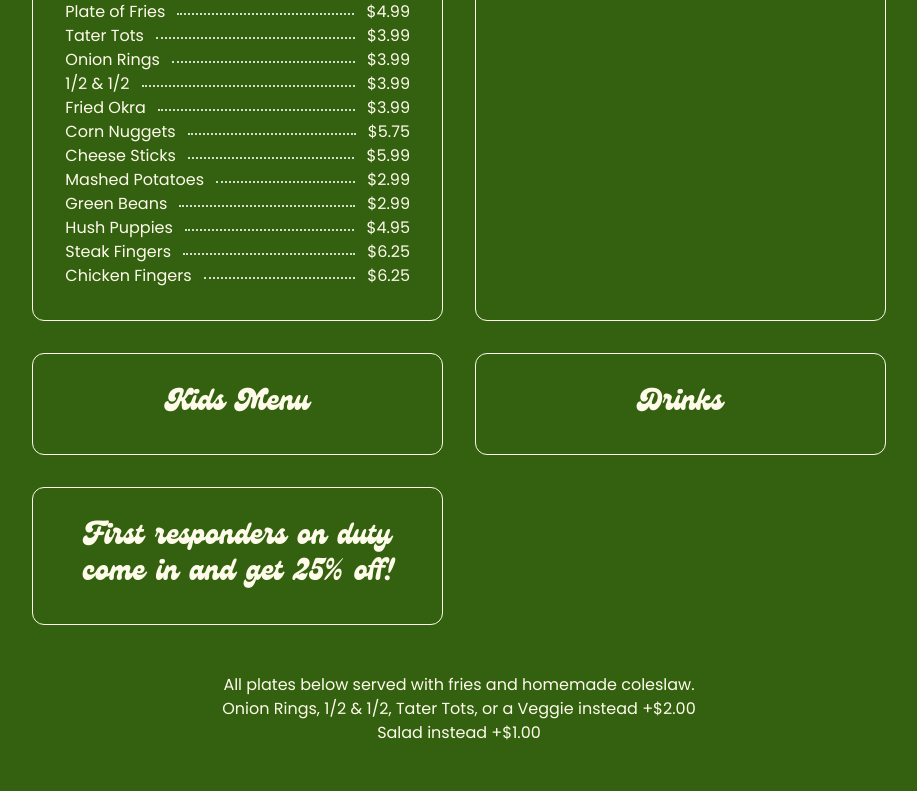
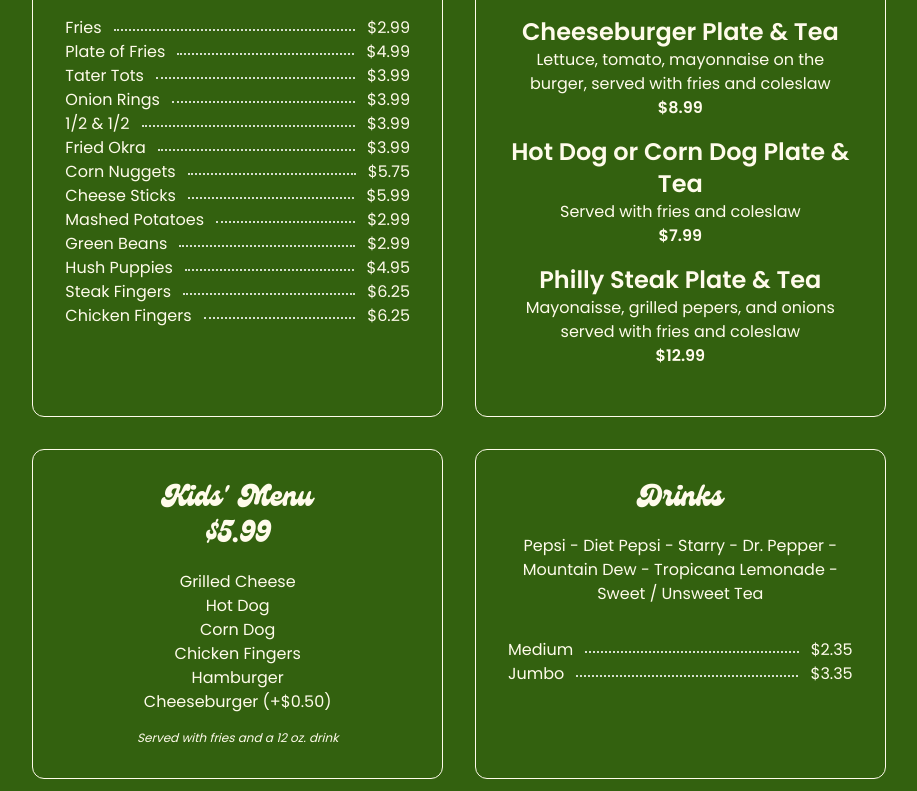
Before and after one commit to ValentinaValverde/the-clock-on-cedar-lane, a Next.js app: page / in a window 1280 px wide. Shown: the part 2180-2971 px from the top of the page, without its empty margins (181-1098 px from the left). Built offline with nearby package versions, Linux system fonts and the light colour scheme.

Commit message:
fill in the rest of the menu cards

```diff
--- a/app/components/MenuSection.tsx
+++ b/app/components/MenuSection.tsx
@@ -17,14 +17,18 @@ export default function MenuSection() {
   return (
     <div className="w-full bg-dark-green flex flex-col items-center justify-center">
       <div className="w-2/3 py-24 flex flex-col items-center" id="menu">
-        <h2 className="text-5xl lg:text-6xl text-light-green genty mb-8">
+        <h2 className="text-5xl lg:text-6xl text-light-green genty ">
           Our Menu
         </h2>
+
+        <p className="text-center text-light-green mb-8">
+          First responders on duty come in and get 25% off!
+        </p>
 
         {/* menu #1 container */}
         <div className="grid grid-cols-1 md:grid-cols-2 gap-8 text-light-green">
           <div className="border border-light-green p-8 rounded-xl overflow-hidden">
-            <p className="text-center genty text-3xl">Sides</p>
+            <p className="text-center genty text-3xl mb-4">Sides</p>
 
             {sidesData.map((data, index) => (
               <div key={index}>
@@ -34,21 +38,65 @@ export default function MenuSection() {
           </div>
 
           <div className="border border-light-green p-8 rounded-xl overflow-hidden">
-            <p className="text-center genty text-3xl">Cedar Lane Specials</p>
+            <p className="text-center genty text-3xl mb-4">
+              Cedar Lane Specials
+            </p>
+
+            <div className="text-center mb-4">
+              <p className="text-2xl font-semibold">Cheeseburger Plate & Tea</p>
+              <p>
+                Lettuce, tomato, mayonnaise on the burger, served with fries and
+                coleslaw
+              </p>
+              <p className="font-semibold">$8.99</p>
+            </div>
+
+            <div className="text-center mb-4">
+              <p className="text-2xl font-semibold">
+                Hot Dog or Corn Dog Plate & Tea
+              </p>
+              <p>Served with fries and coleslaw</p>
+              <p className="font-semibold">$7.99</p>
+            </div>
+
+            <div className="text-center mb-4">
+              <p className="text-2xl font-semibold">Philly Steak Plate & Tea</p>
+              <p>
+                Mayonaisse, grilled pepers, and onions served with fries and
+                coleslaw
+              </p>
+              <p className="font-semibold">$12.99</p>
+            </div>
+          </div>
+
+          <div className="border border-light-green p-8 rounded-xl overflow-hidden text-center">
+            <p className="genty text-3xl">Kids&apos; Menu</p>
+            <p className="genty text-3xl mb-4">$5.99</p>
+
+            <div className="mb-4">
+              <p>Grilled Cheese</p>
+              <p>Hot Dog</p>
+              <p>Corn Dog</p>
+              <p>Chicken Fingers</p>
+              <p>Hamburger</p>
+              <p>Cheeseburger (+$0.50)</p>
+            </div>
+
+            <p className="text-xs italic">
+              Served with fries and a 12 oz. drink
+            </p>
           </div>
 
           <div className="border border-light-green p-8 rounded-xl overflow-hidden">
-            <p className="text-center genty text-3xl">Kids Menu</p>
-          </div>
+            <p className="text-center genty text-3xl mb-4">Drinks</p>
 
-          <div className="border border-light-green p-8 rounded-xl overflow-hidden">
-            <p className="text-center genty text-3xl">Drinks</p>
-          </div>
+            <p className="text-center mb-8">
+              Pepsi - Diet Pepsi - Starry - Dr. Pepper - Mountain Dew -
+              Tropicana Lemonade - Sweet / Unsweet Tea
+            </p>
 
-          <div className="border border-light-green p-8 rounded-xl overflow-hidden">
-            <p className="text-center genty text-3xl">
-              First responders on duty come in and get 25% off!
-            </p>
+            <MenuRow name="Medium" price="2.35" />
+            <MenuRow name="Jumbo" price="3.35" />
           </div>
         </div>
 
@@ -60,7 +108,7 @@ export default function MenuSection() {
         </div>
         <div className="grid grid-cols-1 md:grid-cols-2 gap-8 text-light-green">
           <div className="border border-light-green p-8 rounded-xl overflow-hidden">
-            <p className="text-center genty text-3xl">Burgers</p>
+            <p className="text-center genty text-3xl mb-4">Burgers</p>
 
             <div className="flex justify-end gap-4">
               <p>Sandwich</p>
@@ -79,7 +127,7 @@ export default function MenuSection() {
           </div>
 
           <div className="border border-light-green p-8 rounded-xl overflow-hidden">
-            <p className="text-center genty text-3xl">Subs</p>
+            <p className="text-center genty text-3xl mb-4">Subs</p>
 
             <div className="flex justify-end gap-4">
               <p>Sandwich</p>
@@ -98,7 +146,7 @@ export default function MenuSection() {
           </div>
 
           <div className="border border-light-green p-8 rounded-xl overflow-hidden">
-            <p className="text-center genty text-3xl">Dinners</p>
+            <p className="text-center genty text-3xl mb-4">Dinners</p>
 
             {dinnersData.map((data, index) => (
               <div key={index}>
@@ -117,7 +165,7 @@ export default function MenuSection() {
           </div>
 
           <div className="border border-light-green p-8 rounded-xl overflow-hidden">
-            <p className="text-center genty text-3xl">Sandwiches</p>
+            <p className="text-center genty text-3xl mb-4">Sandwiches</p>
 
             <div className="flex justify-end gap-4">
               <p>Sandwich</p>
@@ -136,7 +184,7 @@ export default function MenuSection() {
           </div>
 
           <div className="border border-light-green p-8 rounded-xl overflow-hidden">
-            <p className="text-center genty text-3xl">Salads</p>
+            <p className="text-center genty text-3xl mb-4">Salads</p>
 
             {saladsData.map((data, index) => (
               <div key={index}>
@@ -146,7 +194,7 @@ export default function MenuSection() {
           </div>
 
           <div className="border border-light-green p-8 rounded-xl overflow-hidden">
-            <p className="text-center genty text-3xl">Fried Chicken</p>
+            <p className="text-center genty text-3xl mb-4">Fried Chicken</p>
 
             {friedChickenData.map((data, index) => (
               <div key={index}>
@@ -156,7 +204,7 @@ export default function MenuSection() {
           </div>
 
           <div className="border border-light-green p-8 rounded-xl overflow-hidden">
-            <p className="text-center genty text-3xl">Clubs</p>
+            <p className="text-center genty text-3xl mb-4">Clubs</p>
 
             <div className="flex justify-end gap-4">
               <p>Sandwich</p>
@@ -175,7 +223,9 @@ export default function MenuSection() {
           </div>
 
           <div className="border border-light-green p-8 rounded-xl overflow-hidden">
-            <p className="text-center genty text-3xl">Breakfast Sandwiches</p>
+            <p className="text-center genty text-3xl mb-4">
+              Breakfast Sandwiches
+            </p>
 
             {breakfastSandwichesData.map((data, index) => (
               <div key={index}>
```
